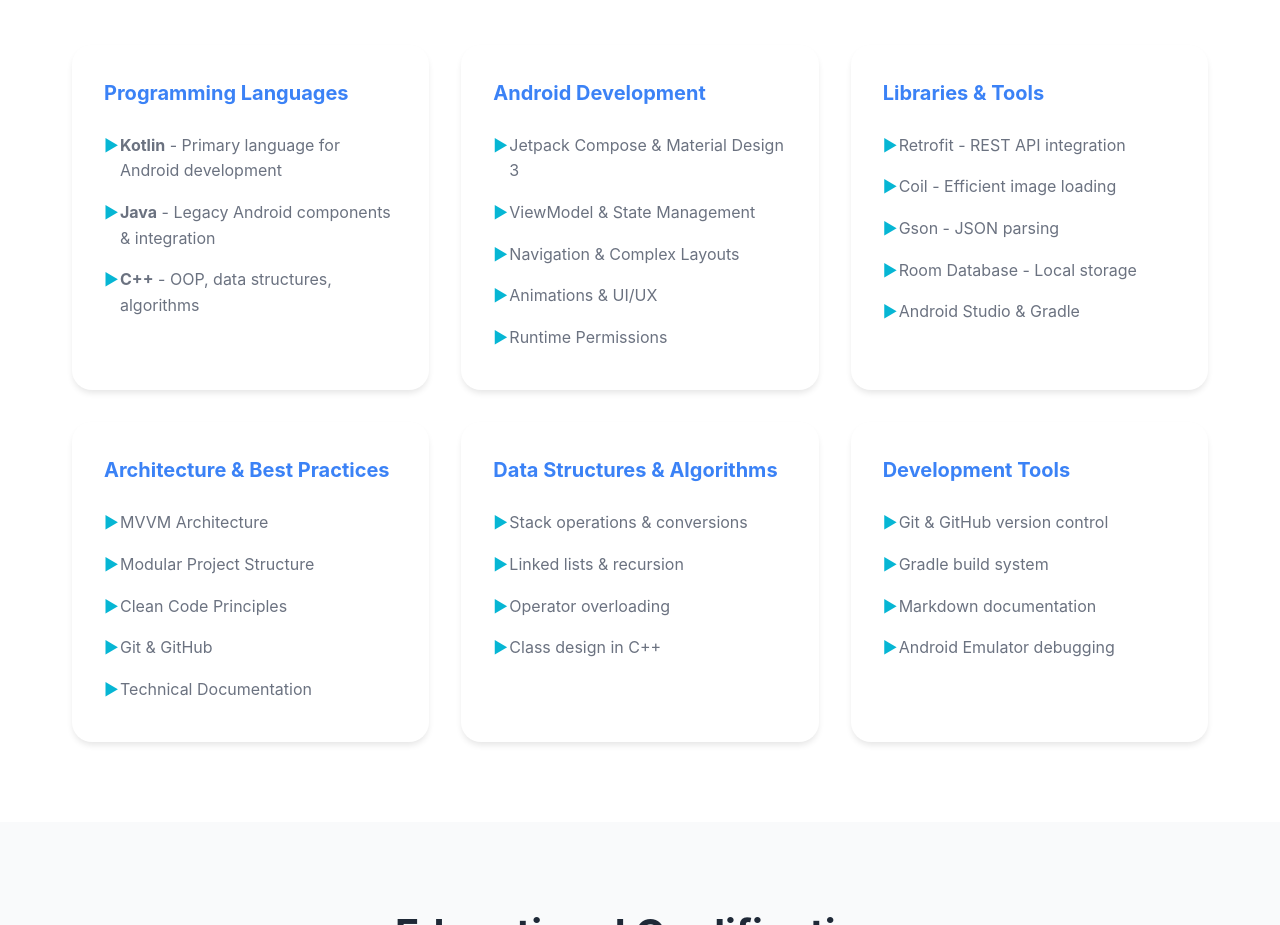
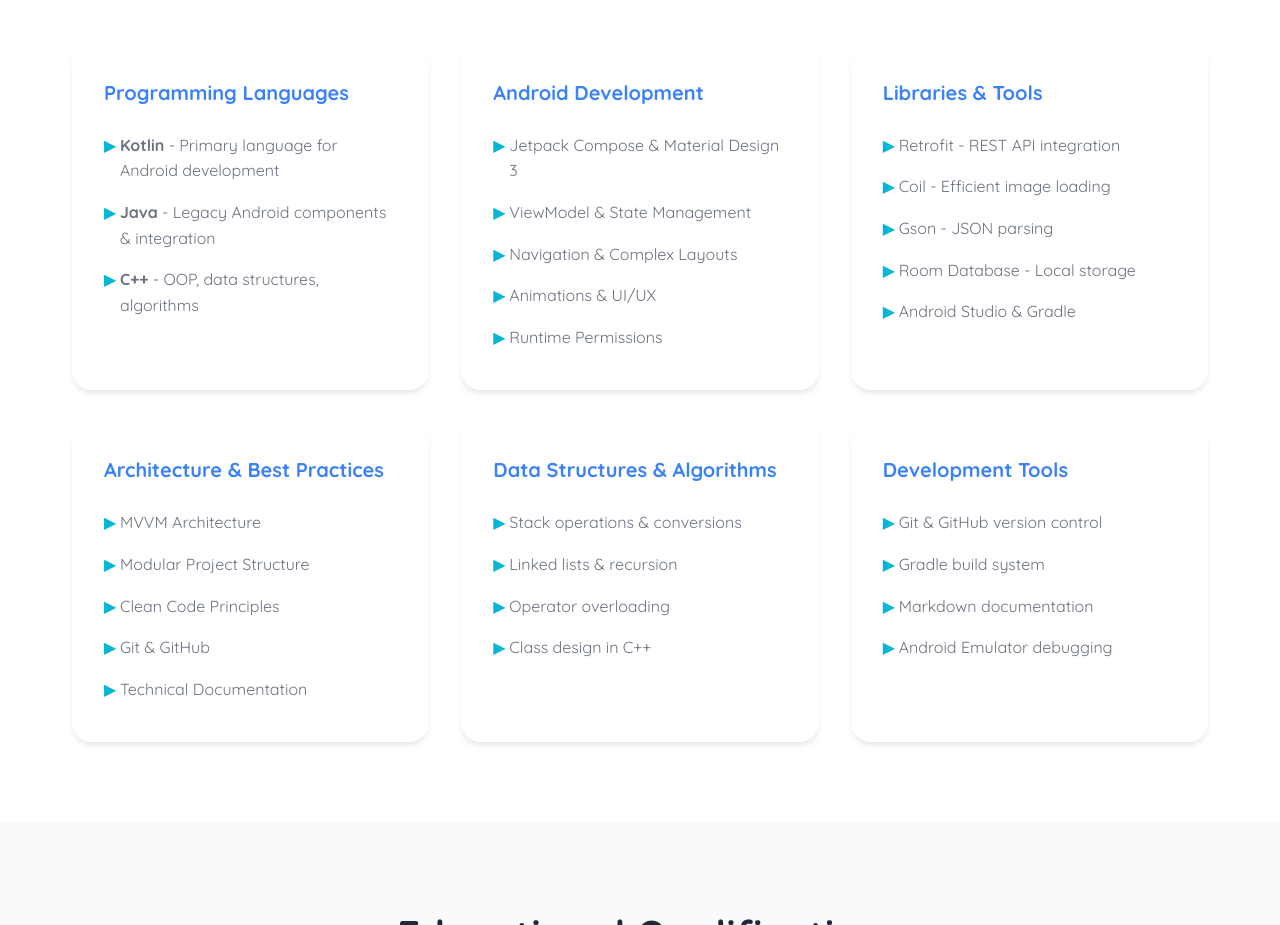
Before and after one commit to MayankSingh755/Portfolio-Website, a plain HTML site: page index.html in a window 1280 px wide. Shown: the part 1483-2408 px from the top of the page. Drawn offline with Linux system fonts and the light colour scheme.

Commit message:
Update index.html

```diff
--- a/index.html
+++ b/index.html
@@ -8,11 +8,20 @@
     <link rel="stylesheet" href="style.css">
     <meta name="description" content="Mayank Singh's Android & Embedded Portfolio using Kotlin, Jetpack Compose & C++." />
     <script src="script.js"></script>
+    <link rel="preconnect" href="https://fonts.googleapis.com">
+    <link rel="preconnect" href="https://fonts.gstatic.com" crossorigin>
+    <link href="https://fonts.googleapis.com/css2?family=Quicksand:wght@300..700&display=swap" rel="stylesheet">
     <title>Mayank Singh - Android Developer</title>
 
 </head>
 
 <body>
+    <style>
+          body {
+            font-family: 'Quicksand', sans-serif;
+            font-optical-sizing: auto;
+          }
+    </style>
     <canvas id="particles"></canvas>
 
     <header>
```
